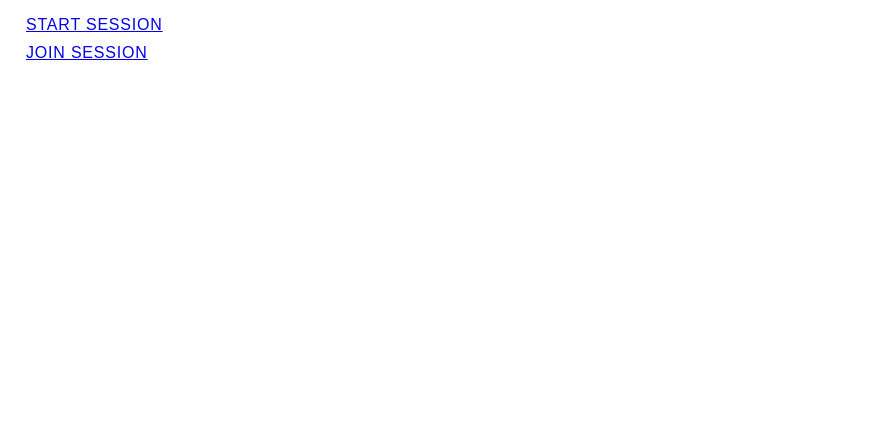
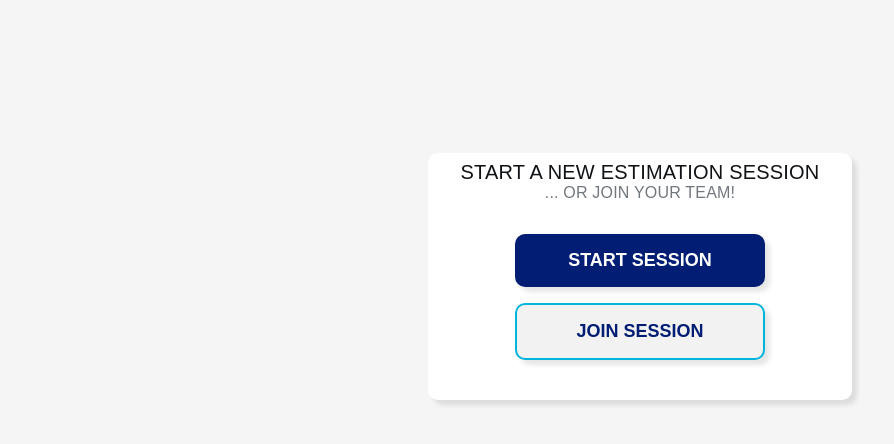
Before and after one commit to Steffra/estimate.cards, a Nuxt app: page / in a window 1280 px wide. Shown: the top 444 px of the page, without its empty margins (0-894 px from the left). Built offline with nearby package versions, Linux system fonts and the light colour scheme.

Commit message:
rework start and index pages

```diff
--- a/app.vue
+++ b/app.vue
@@ -11,8 +11,8 @@
 
 body {
   font-family: "Poppins", sans-serif;
-  margin: 1rem;
+  margin: 0;
   padding: 0;
-  letter-spacing: 0.8px;
+  letter-spacing: 0.2px;
 }
 </style>
--- /dev/null
+++ b/components/BaseButton.vue
@@ -0,0 +1,50 @@
+<template>
+    <button :class="{ 'secondary': type === 'secondary' }">{{ text }}</button>
+</template>
+
+<script setup lang="ts">
+const { text, type } = defineProps<{
+    text: string
+    type: "primary" | "secondary"
+}>()
+</script>
+
+<style scoped>
+button {
+    background-color: #011e74;
+    color: white;
+    border: none;
+    border-radius: 10px;
+    cursor: pointer;
+    font-size: 18px;
+    font-weight: bold;
+    padding: 1rem 2rem;
+    box-shadow: 5px 5px 5px rgba(0, 0, 0, 0.1);
+    width: 100%;
+
+    &.secondary {
+        background-color: #f2f2f2;
+        color: #011e74;
+        border: 2px solid #02b5db;
+    }
+
+    &:hover {
+        background-color: #88d5f5;
+        color: #00005f;
+    }
+
+    &:active {
+        background-color: #bbe7f9;
+        color: #00005f;
+    }
+
+
+    @media (width >=480px) {
+        width: auto;
+        min-width: 250px;
+    }
+
+
+
+}
+</style>
--- /dev/null
+++ b/components/BaseLink.vue
@@ -0,0 +1,25 @@
+<template>
+    <NuxtLink :to="to">
+        <BaseButton :text="text" :type="type" />
+    </NuxtLink>
+</template>
+
+<script setup lang="ts">
+const { to, text, type } = defineProps<{
+    to: string
+    text: string
+    type: "primary" | "secondary"
+}>()
+</script>
+
+<style scoped>
+a {
+    text-decoration: none;
+    width: 100%;
+
+    @media (width >=480px) {
+        width: auto;
+        min-width: 250px;
+    }
+}
+</style>
--- a/pages/[...session].vue
+++ b/pages/[...session].vue
@@ -52,6 +52,7 @@ const toggleVisibility = () => {
   display: flex;
   flex-direction: column;
   justify-content: space-between;
+  padding: 1rem;
 }
 
 .players {
@@ -62,12 +63,13 @@ const toggleVisibility = () => {
   justify-content: center;
   height: 100%;
   overflow: scroll;
-  @media (width >= 480px) {
-    gap:16px;
+
+  @media (width >=480px) {
+    gap: 16px;
   }
 
-  @media (width >= 768px) {
-    gap:24px;
+  @media (width >=768px) {
+    gap: 24px;
   }
 
 }
--- a/pages/index.vue
+++ b/pages/index.vue
@@ -1,11 +1,63 @@
 <template>
-  <NuxtLink to="/start">START SESSION</NuxtLink>
-  <NuxtLink to="/join">JOIN SESSION</NuxtLink>
+  <div class="wrapper">
+    <div class="content">
+      <div class="title">
+        <h1>START A NEW ESTIMATION SESSION</h1>
+        <h2> ... OR JOIN YOUR TEAM!</h2>
+      </div>
+
+      <BaseLink to="/start" text="START SESSION" type="primary"></BaseLink>
+      <BaseLink to="join" text="JOIN SESSION" type="secondary"></BaseLink>
+
+    </div>
+  </div>
 </template>
 
-<style>
-a {
-  display: block;
-  margin: 10px;
+<style scoped>
+.wrapper {
+  padding: 1rem;
+
+  @media (width >=480px) {
+    display: flex;
+    justify-content: center;
+    align-items: center;
+    height: 100dvh;
+    background-color: #f5f5f5;
+  }
+}
+
+.content {
+  display: flex;
+  flex-direction: column;
+  align-items: center;
+  justify-content: center;
+  gap: 1rem;
+
+  @media (width >=480px) {
+    background-color: white;
+    box-shadow: 5px 5px 5px rgba(0, 0, 0, 0.1);
+    border-radius: 10px;
+    padding: 0.5rem 2rem 2.5rem 2rem;
+    margin-bottom: 35dvh;
+  }
+}
+
+.title {
+  width: 100%;
+  text-align: center;
+}
+
+h1 {
+  font-size: 20px;
+  font-weight: 200;
+  color: #101316;
+  margin: 0;
+}
+
+h2 {
+  font-size: 16px;
+  font-weight: 100;
+  color: #71777e;
+  margin: 0 0 1rem 0;
 }
 </style>
--- a/pages/start.vue
+++ b/pages/start.vue
@@ -15,18 +15,79 @@ function startSession() {
 </script>
 
 <template>
-  <div>
-    <h1>Start session: </h1>
-    <form @submit.prevent="startSession">
-      <label for="name">Name:</label>
-      <input v-model="name">
-      <button type="submit">start</button>
-    </form>
+  <div class="wrapper">
+    <div class="content">
+      <h1>START ESTIMATION SESSION</h1>
+      <form @submit.prevent="startSession">
+        <div>
+          <input v-model="name" placeholder="NAME">
+        </div>
+        <BaseButton type="primary" :text="'START SESSION'" />
+      </form>
+    </div>
   </div>
+
 </template>
 
-<style>
+<style scoped>
+.wrapper {
+  padding: 1rem;
+
+  @media (width >=480px) {
+    display: flex;
+    justify-content: center;
+    align-items: center;
+    height: 100dvh;
+    background-color: #f5f5f5;
+  }
+}
+
+.content {
+  @media (width >=480px) {
+    display: flex;
+    flex-direction: column;
+    align-items: center;
+    justify-content: center;
+    background-color: white;
+    box-shadow: 5px 5px 5px rgba(0, 0, 0, 0.1);
+    border-radius: 10px;
+    padding: 0.5rem 2rem 2.5rem 2rem;
+    margin-bottom: 35dvh;
+  }
+}
+
+h1 {
+  font-size: 20px;
+  font-weight: 200;
+  margin-bottom: 2rem;
+  color: #71777e;
+}
+
+form {
+  &>div {
+    display: flex;
+    flex-direction: row;
+    margin-bottom: 1rem;
+    width: 100%;
+  }
+}
+
 input {
-  display: block;
+  padding: 0 1rem;
+  border-radius: 0.5rem;
+  border: 1px solid #343d46;
+  color: #101316;
+  height: 3rem;
+  white-space: nowrap;
+  overflow: hidden;
+  text-overflow: ellipsis;
+  width: 100%;
+
+
+}
+
+input:focus {
+  border: 1px solid #0079cb;
+  outline: none;
 }
 </style>
```
